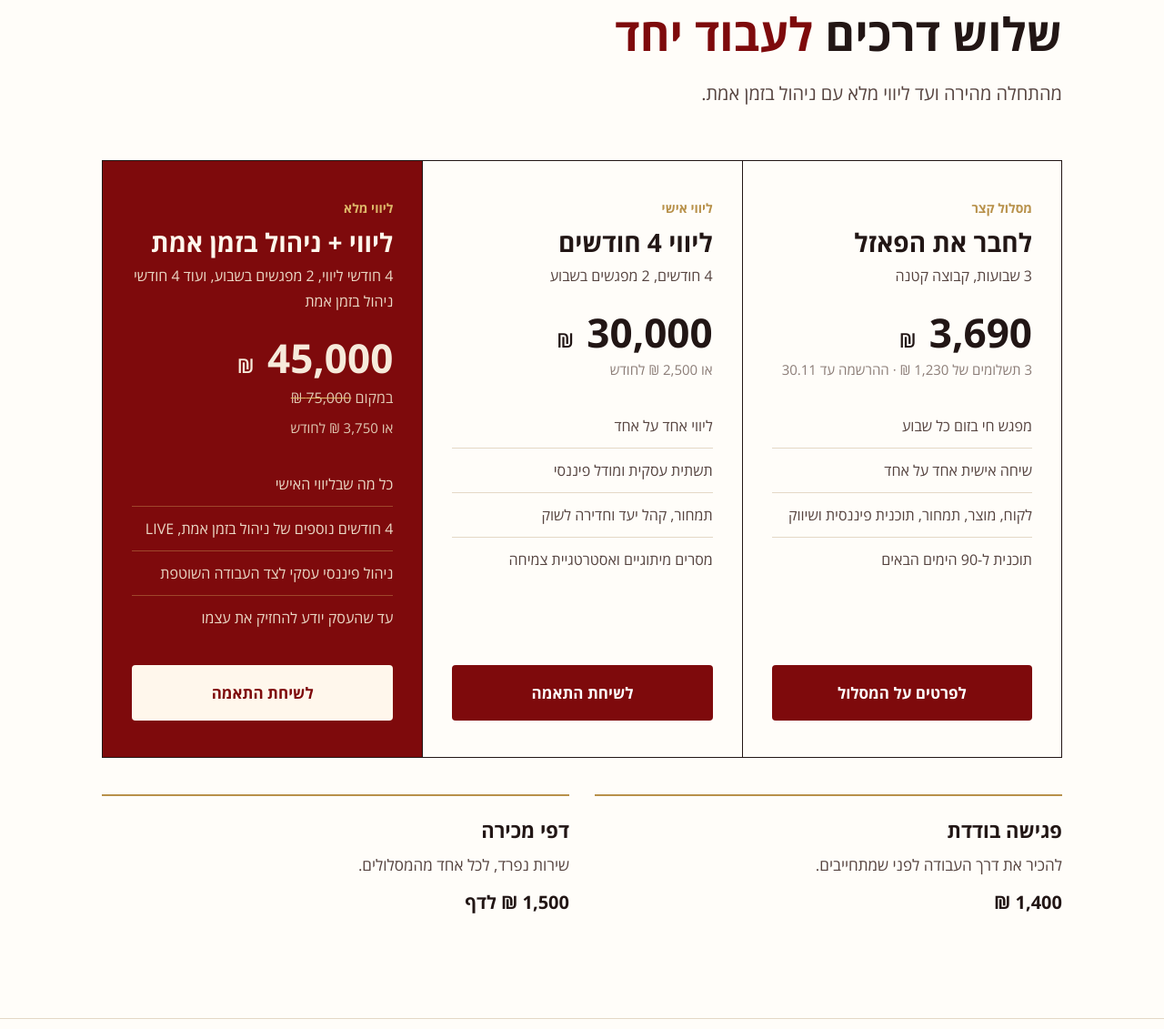
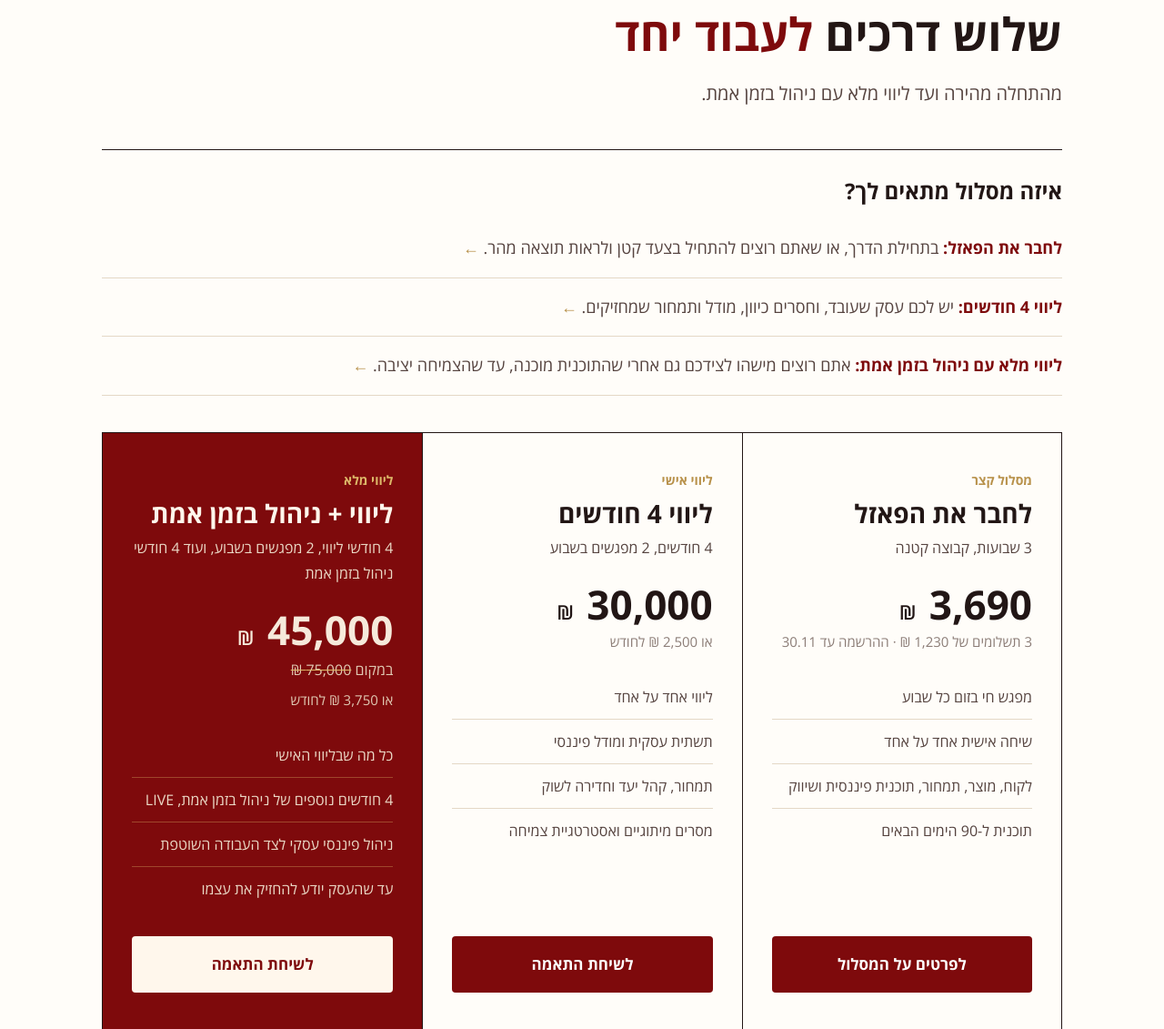
Before and after one commit to arihalkalay-star/puzzle, a plain HTML site: page mentoring/index.html in a window 1280 px wide. Shown: the part 2368-3499 px from the top of the page at 91% size. Drawn offline with Linux system fonts and the light colour scheme.

Commit message:
Add which-track section

```diff
--- a/mentoring/index.html
+++ b/mentoring/index.html
@@ -246,6 +246,16 @@ footer img{height:28px;width:auto}
  .extras{grid-template-columns:1fr}
  .hero h1{white-space:normal}
 }
+.fit{margin-top:44px;border-top:1px solid var(--ink)}
+.fit h3{font-size:24px;padding-top:24px}
+.fit ul{list-style:none;margin-top:10px}
+.fit li{border-bottom:1px solid var(--rule)}
+.fit a{display:block;padding:16px 0;text-decoration:none;color:var(--ink-2);font-size:18px}
+.fit a:after{content:" ←";color:var(--gold);font-weight:700}
+.fit a:hover b{text-decoration:underline}
+.fit b{color:var(--red)}
+.track{scroll-margin-top:20px}
+.fit + .tracks{margin-top:40px}
 </style>
 </head>
 <body>
@@ -313,8 +323,16 @@ footer img{height:28px;width:auto}
     <p class="label">המסלולים</p>
     <h2>שלוש דרכים <em>לעבוד יחד</em></h2>
     <p class="intro">מהתחלה מהירה ועד ליווי מלא עם ניהול בזמן אמת.</p>
+    <div class="fit">
+      <h3>איזה מסלול מתאים לך?</h3>
+      <ul>
+        <li><a href="#t-puzzle"><b>לחבר את הפאזל:</b> בתחילת הדרך, או שאתם רוצים להתחיל בצעד קטן ולראות תוצאה מהר.</a></li>
+        <li><a href="#t-4m"><b>ליווי 4 חודשים:</b> יש לכם עסק שעובד, וחסרים כיוון, מודל ותמחור שמחזיקים.</a></li>
+        <li><a href="#t-full"><b>ליווי מלא עם ניהול בזמן אמת:</b> אתם רוצים מישהו לצידכם גם אחרי שהתוכנית מוכנה, עד שהצמיחה יציבה.</a></li>
+      </ul>
+    </div>
     <div class="tracks">
-      <div class="track">
+      <div class="track" id="t-puzzle">
         <span class="tag">מסלול קצר</span>
         <h3>לחבר את הפאזל</h3>
         <p class="dur">3 שבועות, קבוצה קטנה</p>
@@ -328,7 +346,7 @@ footer img{height:28px;width:auto}
         </ul>
         <a class="btn btn-red" href="https://arihalkalay-star.github.io/puzzle/">לפרטים על המסלול</a>
       </div>
-      <div class="track">
+      <div class="track" id="t-4m">
         <span class="tag">ליווי אישי</span>
         <h3>ליווי 4 חודשים</h3>
         <p class="dur">4 חודשים, 2 מפגשים בשבוע</p>
@@ -342,7 +360,7 @@ footer img{height:28px;width:auto}
         </ul>
         <a class="btn btn-red" href="https://wa.me/972523313827?text=%D7%94%D7%99%D7%99%20%D7%90%D7%A8%D7%99%2C%20%D7%90%D7%A9%D7%9E%D7%97%20%D7%9C%D7%A9%D7%9E%D7%95%D7%A2%20%D7%A2%D7%95%D7%93%20%D7%A2%D7%9C%20%D7%94%D7%9C%D7%99%D7%95%D7%95%D7%99%20%D7%94%D7%90%D7%99%D7%A9%D7%99%20%D7%A9%D7%9C%204%20%D7%97%D7%95%D7%93%D7%A9%D7%99%D7%9D" target="_blank" rel="noopener">לשיחת התאמה</a>
       </div>
-      <div class="track feat">
+      <div class="track feat" id="t-full">
         <span class="tag">ליווי מלא</span>
         <h3>ליווי + ניהול בזמן אמת</h3>
         <p class="dur">4 חודשי ליווי, 2 מפגשים בשבוע, ועוד 4 חודשי ניהול בזמן אמת</p>
```
